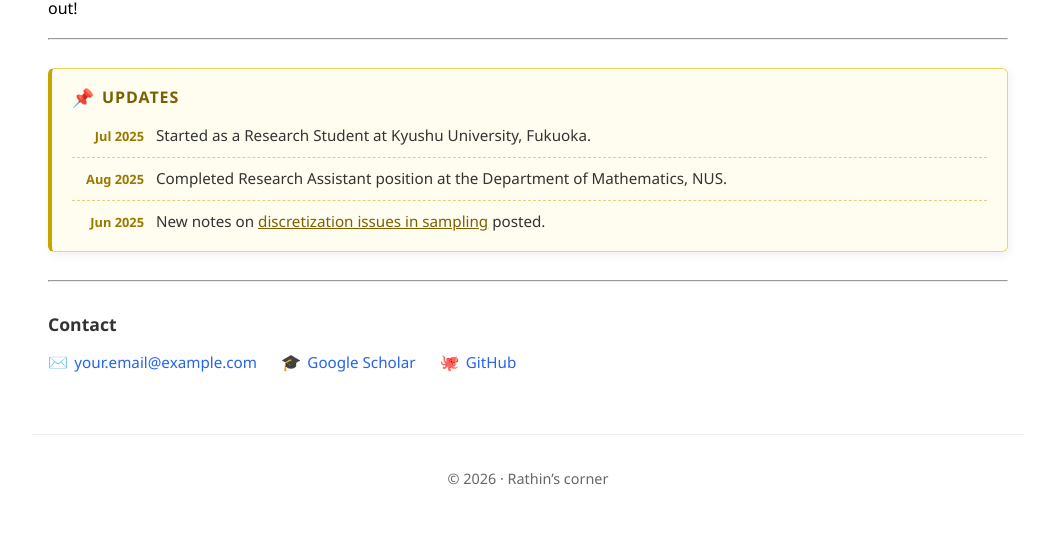
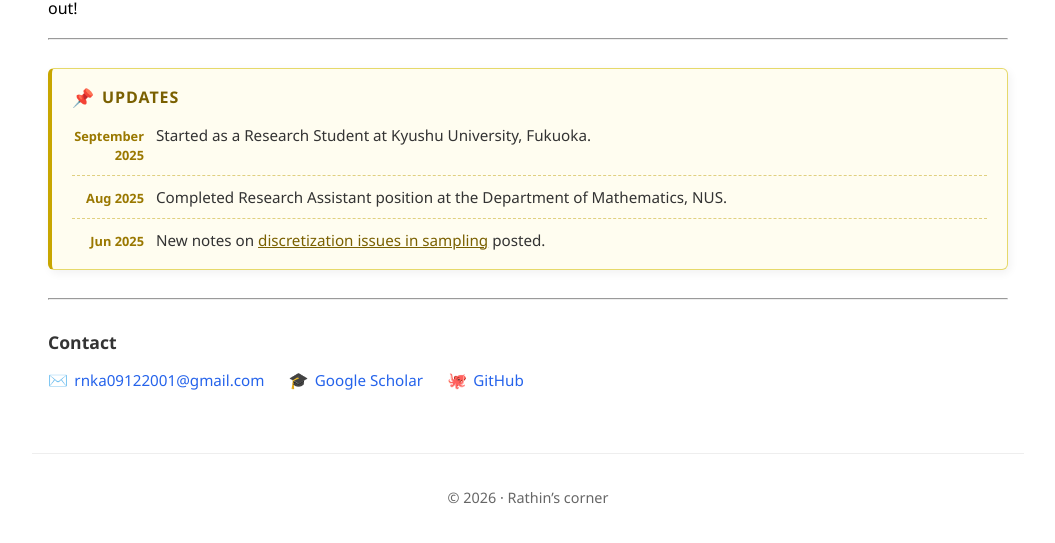
Before and after one commit to rnkarmakar/rnkarmakar.github.io, a Jekyll site: the page built from index.md, in a window 1280 px wide, cut to the strip 275-818 px from the top of the page. Shown: the whole strip, without its empty margins (112-1167 px from the left). Built offline with Jekyll 4.4.1, drawn with Linux system fonts in a browser that asks for light colours.

Commit message:
Update contact information and noticeboard dates

```diff
--- a/index.md
+++ b/index.md
@@ -22,7 +22,7 @@ This website collects my research work, notes and other random stuff. Feel free
   </div>
   <ul class="noticeboard__list">
     <li class="noticeboard__item">
-      <span class="noticeboard__date">Jul 2025</span>
+      <span class="noticeboard__date">September 2025</span>
       <span class="noticeboard__text">Started as a Research Student at Kyushu University, Fukuoka.</span>
     </li>
     <li class="noticeboard__item">
@@ -43,11 +43,11 @@ This website collects my research work, notes and other random stuff. Feel free
   <ul class="contact-list">
     <li class="contact-list__item">
       <span class="contact-list__icon" aria-hidden="true">✉️</span>
-      <a href="mailto:your.email@example.com">your.email@example.com</a>
+      <a href="mailto:rnka09122001@gmail.com">rnka09122001@gmail.com</a>
     </li>
     <li class="contact-list__item">
       <span class="contact-list__icon" aria-hidden="true">🎓</span>
-      <a href="https://scholar.google.com/citations?user=YOURID" target="_blank" rel="noopener">Google Scholar</a>
+      <a href="https://scholar.google.com/citations?user=7MDuQY8AAAAJ&hl=en" target="_blank" rel="noopener">Google Scholar</a>
     </li>
     <li class="contact-list__item">
       <span class="contact-list__icon" aria-hidden="true">🐙</span>
```
